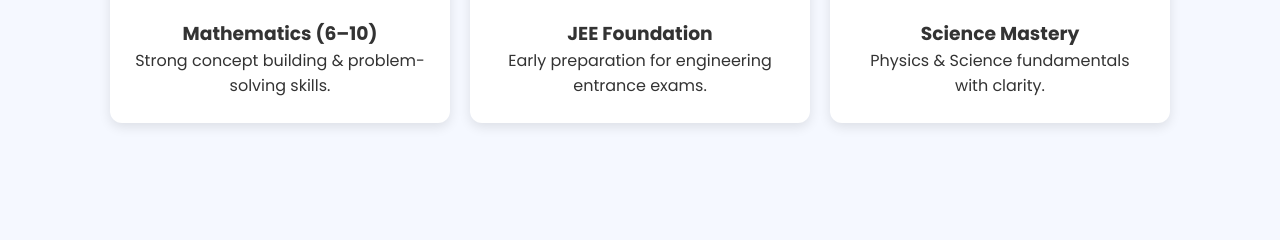
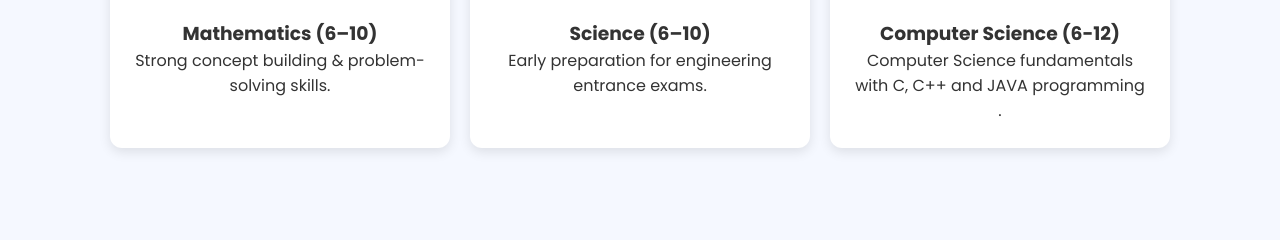
Before and after one commit to arnabbera/lekhaporashekho, a plain HTML site: page index.html in a window 1280 px wide. Shown: the part 1181-1421 px from the top of the page. Drawn offline with Linux system fonts and the light colour scheme.

Commit message:
Update index.html

```diff
--- a/index.html
+++ b/index.html
@@ -179,14 +179,14 @@ Our focus is conceptual clarity, logical thinking, and engineering-oriented prep
 
 <div class="card">
 <img src="https://images.unsplash.com/photo-1581091870627-3c1f8e3c9e0f">
-<h3>JEE Foundation</h3>
+<h3>Science (6–10)</h3>
 <p>Early preparation for engineering entrance exams.</p>
 </div>
 
 <div class="card">
 <img src="https://images.unsplash.com/photo-1584697964403-2e64f1f8b6a5">
-<h3>Science Mastery</h3>
-<p>Physics & Science fundamentals with clarity.</p>
+<h3>Computer Science (6-12)</h3>
+<p>Computer Science fundamentals with C, C++ and JAVA programming .</p>
 </div>
 </div>
 </section>
```
